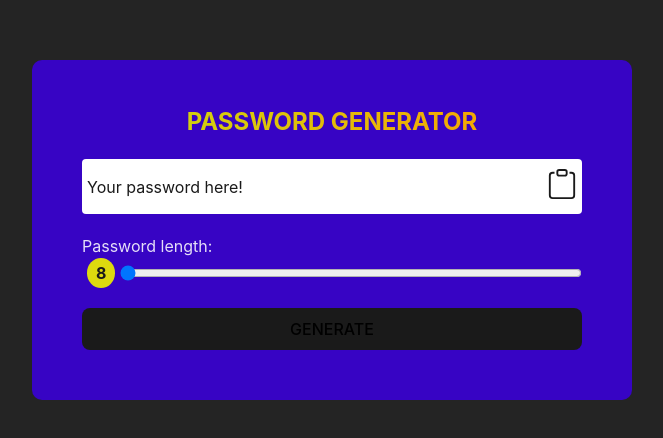
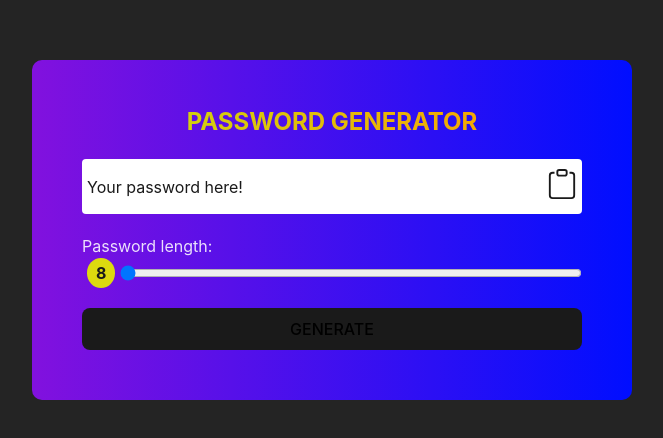
Before and after one commit to omarcardoze/Password-generator, a React (Vite) app: page / in a window 1280 px wide. Shown: the part 170-608 px from the top of the page, without its empty margins (308-971 px from the left). Built offline with nearby package versions, Linux system fonts and the light colour scheme.

Commit message:
change background

```diff
--- a/src/index.css
+++ b/src/index.css
@@ -36,7 +36,7 @@ a {
 .container-generator {
   width: 500px;
   height: auto;
-  background-color: rgb(55, 4, 196);
+  background: linear-gradient(90deg, rgba(130, 17, 222, 1) 0%, rgba(0, 14, 255, 1) 100%);
   padding: 50px;
   display: flex;
   flex-direction: column;
```
